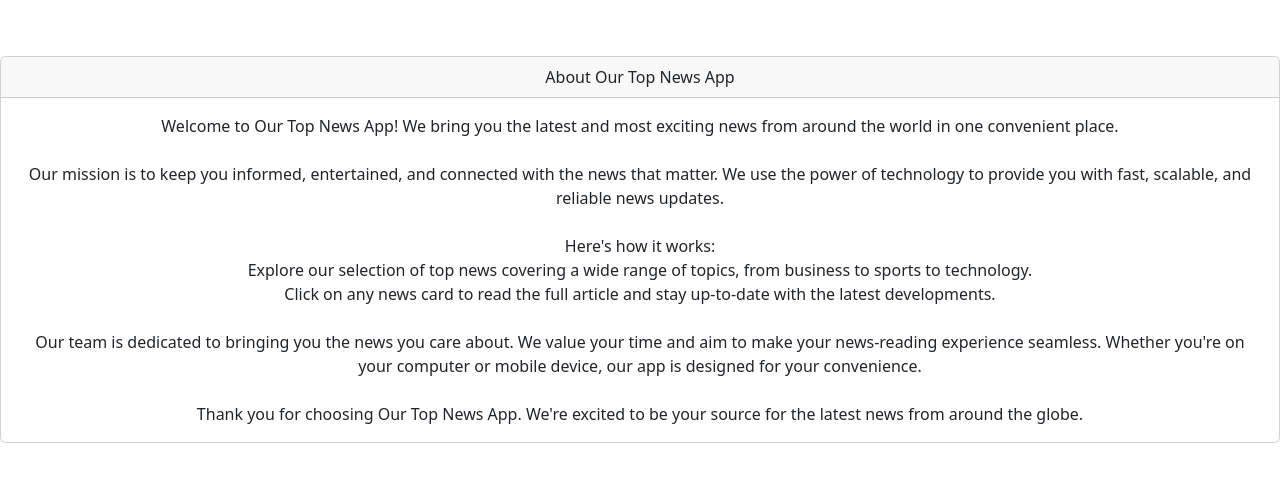
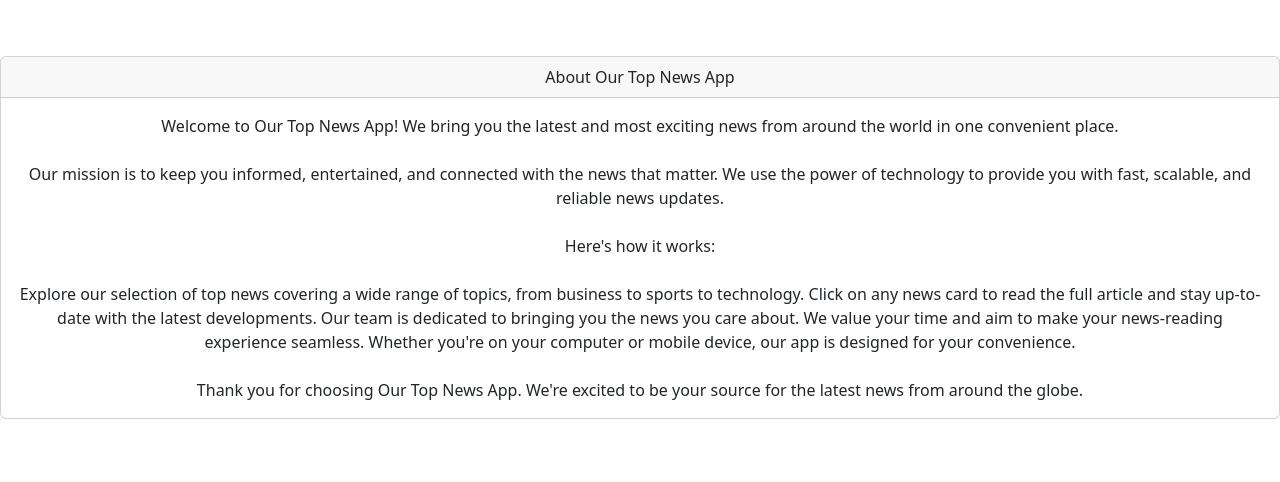
Before and after one commit to mafzalashraf4044/zack-interview-task, a React (Vite) app in the folder frontend/: page /about in a window 1280 px wide. Shown: the top 482 px of the page. Built offline with nearby package versions, Linux system fonts and the light colour scheme.

Commit message:
Fixed no response backend issue, refactored frontend

```diff
--- a/frontend/src/pages/About/index.tsx
+++ b/frontend/src/pages/About/index.tsx
@@ -18,19 +18,13 @@ export default function About() {
           <br />
           <br />
           Here's how it works:
-          <ul>
-            <li>
-              Explore our selection of top news covering a wide range of topics,
-              from business to sports to technology.
-            </li>
-            <li>
-              Click on any news card to read the full article and stay
-              up-to-date with the latest developments.
-            </li>
-          </ul>
           <br />
-          Our team is dedicated to bringing you the news you care about. We
-          value your time and aim to make your news-reading experience seamless.
+          <br />
+          Explore our selection of top news covering a wide range of topics,
+          from business to sports to technology. Click on any news card to read
+          the full article and stay up-to-date with the latest developments. Our
+          team is dedicated to bringing you the news you care about. We value
+          your time and aim to make your news-reading experience seamless.
           Whether you're on your computer or mobile device, our app is designed
           for your convenience.
           <br />
--- /dev/null
+++ b/frontend/src/pages/Home/NewsList/NewsItemCard/index.tsx
@@ -0,0 +1,67 @@
+import React from "react";
+import Card from "react-bootstrap/Card";
+import { format } from "date-fns";
+
+import { truncateText } from "@common/utils";
+
+interface NewsItemProps {
+  newsItem: NewsItem;
+}
+
+const NewsItemCard: React.FC<NewsItemProps> = ({ newsItem }: NewsItemProps) => {
+  const formatPublishedDate = (publishedAt: string) => {
+    return format(new Date(publishedAt), "MMMM d, yyyy h:mm a");
+  };
+
+  return (
+    <Card className="news-item-card max-w border rounded-lg shadow bg-gray-800 border-gray-700">
+      {newsItem.image && (
+        <Card.Img
+          variant="top"
+          src={newsItem.image}
+          alt={newsItem.title}
+          className="rounded-t-lg"
+        />
+      )}
+      <Card.Body className="p-4">
+        <Card.Title className="mb-2 text-2xl font-bold tracking-tight text-white text-left">
+          {newsItem.title}
+        </Card.Title>
+        <Card.Subtitle className="mb-4 text-sm text-gray-600 text-left">
+          {formatPublishedDate(newsItem.publishedAt)}
+        </Card.Subtitle>
+        <Card.Text className="mb-4 font-normal text-gray-400 text-left">
+          {truncateText(newsItem.abstract, 100)}
+        </Card.Text>
+        <Card.Subtitle className="mb-2 text-sm text-gray-600 text-left">
+          Author: {newsItem.author}
+        </Card.Subtitle>
+      </Card.Body>
+      <Card.Footer className="p-4 flex">
+        <a
+          href={newsItem.url}
+          target="_blank"
+          className="inline-flex items-center px-3 py-2 text-sm font-medium text-center text-white bg-blue-700 rounded-lg hover:bg-blue-800 focus:ring-4 focus:outline-none focus:ring-blue-300 dark:bg-blue-600 dark:hover-bg-blue-700 dark:focus:ring-blue-800"
+        >
+          Read more
+          <svg
+            className="w-3.5 h-3.5 ml-2"
+            xmlns="http://www.w3.org/2000/svg"
+            fill="none"
+            viewBox="0 0 14 10"
+          >
+            <path
+              stroke="currentColor"
+              strokeLinecap="round"
+              strokeLinejoin="round"
+              strokeWidth="2"
+              d="M1 5h12m0 0L9 1m4 4L9 9"
+            />
+          </svg>
+        </a>
+      </Card.Footer>
+    </Card>
+  );
+};
+
+export default NewsItemCard;
--- a/frontend/src/pages/Home/NewsList/index.tsx
+++ b/frontend/src/pages/Home/NewsList/index.tsx
@@ -1,80 +1,21 @@
 import React from "react";
-import Card from "react-bootstrap/Card";
 import Row from "react-bootstrap/Row";
 import Col from "react-bootstrap/Col";
-import { format } from "date-fns";
+import Alert from "react-bootstrap/Alert";
 
 import { NewsItem } from "@common/interfaces";
-import { truncateText } from "@common/utils";
 
-interface NewsItemProps {
-  newsItem: NewsItem;
-}
-
-const NewsItemCard: React.FC<NewsItemProps> = ({ newsItem }: NewsItemProps) => {
-  const formatPublishedDate = (publishedAt: string) => {
-    return format(new Date(publishedAt), "MMMM d, yyyy h:mm a");
-  };
-
-  return (
-    <Card className="news-item-card max-w border rounded-lg shadow bg-gray-800 border-gray-700">
-      {newsItem.image && (
-        <Card.Img
-          variant="top"
-          src={newsItem.image}
-          alt={newsItem.title}
-          className="rounded-t-lg"
-        />
-      )}
-      <Card.Body className="p-4">
-        <Card.Title className="mb-2 text-2xl font-bold tracking-tight text-white text-left">
-          {newsItem.title}
-        </Card.Title>
-        <Card.Subtitle className="mb-4 text-sm text-gray-600 text-left">
-          {formatPublishedDate(newsItem.publishedAt)}
-        </Card.Subtitle>
-        <Card.Text className="mb-4 font-normal text-gray-400 text-left">
-          {truncateText(newsItem.abstract, 100)}
-        </Card.Text>
-        <Card.Subtitle className="mb-2 text-sm text-gray-600 text-left">
-          Author: {newsItem.author}
-        </Card.Subtitle>
-      </Card.Body>
-      <Card.Footer className="p-4 flex">
-        <a
-          href={newsItem.url}
-          target="_blank"
-          className="inline-flex items-center px-3 py-2 text-sm font-medium text-center text-white bg-blue-700 rounded-lg hover:bg-blue-800 focus:ring-4 focus:outline-none focus:ring-blue-300 dark:bg-blue-600 dark:hover-bg-blue-700 dark:focus:ring-blue-800"
-        >
-          Read more
-          <svg
-            className="w-3.5 h-3.5 ml-2"
-            xmlns="http://www.w3.org/2000/svg"
-            fill="none"
-            viewBox="0 0 14 10"
-          >
-            <path
-              stroke="currentColor"
-              strokeLinecap="round"
-              strokeLinejoin="round"
-              strokeWidth="2"
-              d="M1 5h12m0 0L9 1m4 4L9 9"
-            />
-          </svg>
-        </a>
-      </Card.Footer>
-    </Card>
-  );
-};
+import NewsItemCard from "./NewsItemCard";
 
 interface NewsListProps {
-  newsItems: NewsItem[];
+  news: NewsItem[];
 }
 
 const NewsList: React.FC<NewsListProps> = ({ news }: NewsListProps) => {
   return (
     <Row className="flex-wrap">
-      {news.map((newsItem, index) => (
+      {!news.length && <Alert variant="dark">No news for now.</Alert>}
+      {news.map((newsItem: NewsItem, index: number) => (
         <Col key={index} xs={12} sm={6} lg={4} className="mb-4">
           <NewsItemCard newsItem={newsItem} />
         </Col>
--- a/frontend/src/pages/Home/index.tsx
+++ b/frontend/src/pages/Home/index.tsx
@@ -1,5 +1,6 @@
 import { useState } from "react";
 import { useQuery, TError } from "@tanstack/react-query";
+import Spinner from "react-bootstrap/Spinner";
 
 import Card from "react-bootstrap/Card";
 import Container from "react-bootstrap/Container";
@@ -19,7 +20,7 @@ export default function Home() {
     toast.error(error.message);
   };
 
-  const { data: news } = useQuery(
+  const { data: news, isFetching } = useQuery(
     ["getNewsTopStories", section],
     () => getNewsTopStories(section),
     {
@@ -29,7 +30,7 @@ export default function Home() {
       refetchOnWindowFocus: false,
       refetchOnReconnect: false,
     }
-  ) as { data: NewsItem[] };
+  ) as { data: NewsItem[]; isFetching: boolean };
 
   const handleSectionChange = (section: NewsSection) => {
     setSection(section);
@@ -46,7 +47,13 @@ export default function Home() {
         </Card.Body>
       </Card>
 
-      <NewsList news={news} />
+      {isFetching ? (
+        <Spinner animation="grow" role="status" variant="success">
+          <span className="visually-hidden">Loading...</span>
+        </Spinner>
+      ) : (
+        <NewsList news={news} />
+      )}
     </Container>
   );
 }
```
Also changed, not shown: 1 other file (tests, documents, lock files or other folders).
